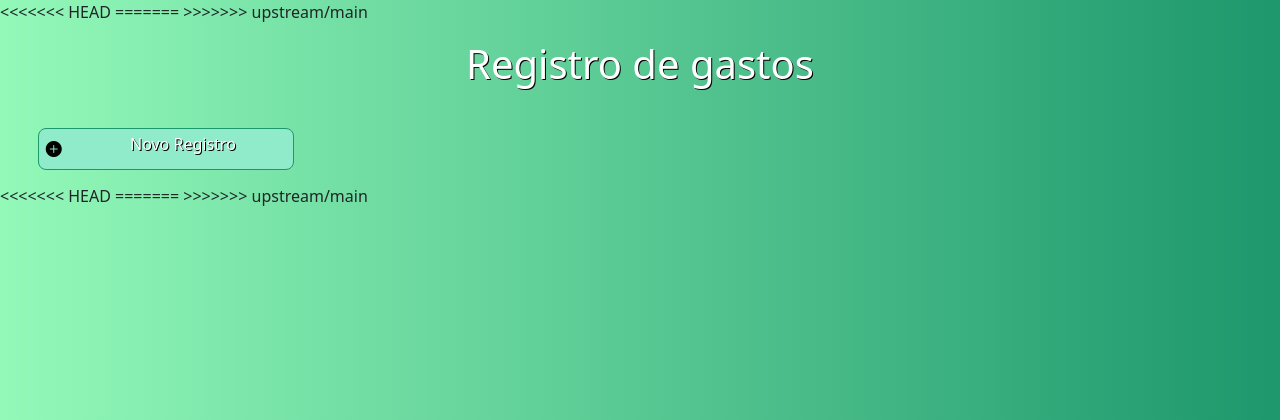
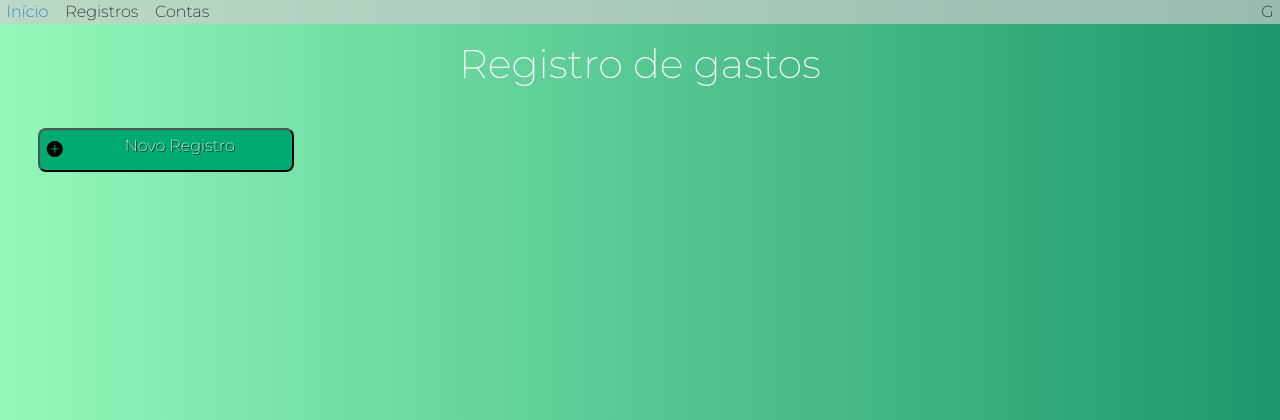
Before and after one commit to lucaxgomex/projeto-integrador-i, a Django app: page / in a window 1280 px wide. Shown: the top 420 px of the page. Run offline with Django 3.2, Linux system fonts and the light colour scheme; data that the repository does not hold is empty.

Commit message:
update static images and css file

```diff
--- a/projeto-crud/crud/cadastro/static/css/style.css
+++ b/projeto-crud/crud/cadastro/static/css/style.css
@@ -1,9 +1,18 @@
 @import url("https://cdn.jsdelivr.net/npm/bootstrap-icons@1.5.0/font/bootstrap-icons.css");
+@import url('https://fonts.googleapis.com/css2?family=Montserrat:wght@200&display=swap');
 
 * {
     margin: 0;
     padding: 0;
     box-sizing: border-box;
+    font-family: 'Montserrat', sans-serif;
+}
+
+#navbar {
+    background: rgba(204, 204, 204, 0.7);
+    display: flex;
+    flex-direction: row;
+    justify-content: space-between;
 }
 
 body {
@@ -24,7 +33,6 @@ body {
 
 .body-content h1 {
     color: white;
-    text-shadow: 1px 1px black;
 }
 
 .body-content h2 {
@@ -32,7 +40,7 @@ body {
     font-size: 1.6em;
 }
 
-.body-content  form {
+.body-content form {
     margin-top: 4vh;
     display: flex;
     align-items: center;
@@ -40,7 +48,7 @@ body {
     height: 50vh;
 }
 
-.body-content  form label {
+.body-content form label {
     font-size: 1.2em;
     color: white;
 }
@@ -58,7 +66,7 @@ body {
     left: 40vw;
 }
 
-ul{
+ul {
     margin-top: 10vh;
     list-style-type: none;
 }
@@ -109,10 +117,10 @@ ul > li{
     margin-left: 80vw;
 }
 
-
 .apagar-registro a {
     font-size: .7em;
 }
+
 a {
     text-decoration: none;
     color: black;
@@ -144,12 +152,12 @@ button {
     width: 20vw;
     margin-top: 4vh;
     border-radius: 8px;
-    background: #90ebcb;
-    border: 1px solid #1D976C;
+    background: #00AA70;
 }
 
 button:hover {
-    background: #1D976C;
+    background: #90EBCB;
+    border: 1px solid #1D976C;
 }
 
 button a {
--- a/projeto-crud/crud/cadastro/templates/base.html
+++ b/projeto-crud/crud/cadastro/templates/base.html
@@ -7,35 +7,39 @@
     <meta charset="UTF-8">
     <meta http-equiv="X-UA-Compatible" content="IE=edge">
     <meta name="viewport" content="width=device-width, initial-scale=1.0">
-    <title>Registro de Finanças</title>
-    <link href="https://cdn.jsdelivr.net/npm/bootstrap@5.0.1/dist/css/bootstrap.min.css" rel="stylesheet"
-        integrity="sha384-+0n0xVW2eSR5OomGNYDnhzAbDsOXxcvSN1TPprVMTNDbiYZCxYbOOl7+AMvyTG2x" crossorigin="anonymous">
+    <title>Financer - Registro de Finanças</title>
+    <link href="https://cdn.jsdelivr.net/npm/bootstrap@5.0.1/dist/css/bootstrap.min.css" rel="stylesheet" integrity="sha384-+0n0xVW2eSR5OomGNYDnhzAbDsOXxcvSN1TPprVMTNDbiYZCxYbOOl7+AMvyTG2x" crossorigin="anonymous">
     <link rel="stylesheet" href="https://cdn.jsdelivr.net/npm/bootstrap-icons@1.5.0/font/bootstrap-icons.css">
     <link rel="stylesheet" type="text/css" href="{% static '/css/style.css' %}">
+    <link rel="apple-touch-icon" sizes="180x180" href="{% static 'images/apple-touch-icon.png' %}">
+    <link rel="icon" type="image/png" sizes="32x32" href="{% static 'images/favicon-32x32.png' %}">
+    <link rel="icon" type="image/png" sizes="16x16" href="{% static 'images/favicon-16x16.png' %}">
 </head>
-
 <body>
-<<<<<<< HEAD
-=======
-
->>>>>>> upstream/main
-    <div class="body-container">
+    <nav id="navbar">
+        <div>
+            <a href="/">Início</a>
+            <a href="#">Registros</a>
+            <a href="#">Contas</a>
+        </div>
+        <div>
+            <a href="#">G</a>
+        </div>
+    </nav>
+    <main class="body-container">
         <div class="body-content">
             <h1>Registro de gastos</h1>
             {% block content %}
             {% endblock %}
         </div>
-    </div>
-<<<<<<< HEAD
-=======
-
->>>>>>> upstream/main
+    </main>
     <script src="https://cdn.jsdelivr.net/npm/@popperjs/core@2.9.2/dist/umd/popper.min.js"
         integrity="sha384-IQsoLXl5PILFhosVNubq5LC7Qb9DXgDA9i+tQ8Zj3iwWAwPtgFTxbJ8NT4GN1R8p"
         crossorigin="anonymous"></script>
     <script src="https://cdn.jsdelivr.net/npm/bootstrap@5.0.1/dist/js/bootstrap.min.js"
         integrity="sha384-Atwg2Pkwv9vp0ygtn1JAojH0nYbwNJLPhwyoVbhoPwBhjQPR5VtM2+xf0Uwh9KtT"
         crossorigin="anonymous"></script>
+
 </body>
 
 </html>
--- a/projeto-crud/crud/cadastro/templates/listar_registros.html
+++ b/projeto-crud/crud/cadastro/templates/listar_registros.html
@@ -1,4 +1,4 @@
-{% extends 'base.html'%}
+{% extends 'base.html' %}
 
 {% block content %}
 <button class="novo-registro">
@@ -18,8 +18,6 @@
             <a href="{% url 'apagar_registro' registro.id %}"><i class="bi bi-trash-fill"></i>APAGAR REGISTRO</a>
         </button>
     </li>
-
     {% endfor %}
 </ul>
-
 {% endblock %}
```
Also changed, not shown: projeto-crud/crud/cadastro/templates/navbar.html (added, +14 -0 lines), projeto-crud/crud/crud/settings.py (+7 -0 lines), projeto-crud/crud/cadastro/static/images/Vector.svg (added), projeto-crud/crud/cadastro/static/images/apple-touch-icon.png (added), projeto-crud/crud/cadastro/static/images/favicon-16x16.png (added), projeto-crud/crud/cadastro/static/images/favicon-32x32.png (added), public/Public/img/icons/dollar.png (renamed from Public/img/icons/dollar.png), public/Public/img/icons/money-bag.png (renamed from Public/img/icons/money-bag.png), public/Public/img/icons/piggy-bank.png (renamed from Public/img/icons/piggy-bank.png), public/Public/img/icons/salary.png (renamed from Public/img/icons/salary.png), public/Public/styles/global.css (renamed from Public/styles/global.css), public/Public/styles/login.css (renamed from Public/styles/login.css), 1 other file.
